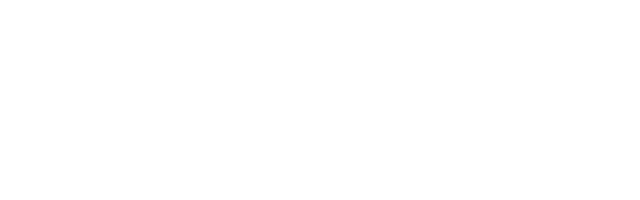
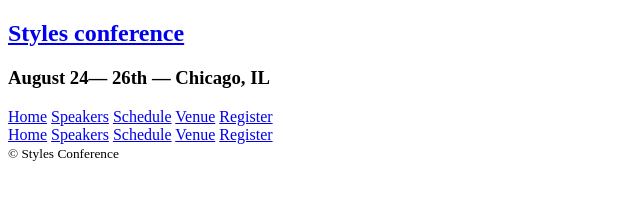
Before and after one commit to ibrahimabdike/styles-conference, a plain HTML site: page venue.html in a window 1280 px wide. Shown: the whole page, without its empty margins (0-640 px from the left). Drawn offline with Linux system fonts and the light colour scheme.

Commit message:
Real modification of html files using container id and css file added content

```diff
--- a/assets/stylesheets/main.css
+++ b/assets/stylesheets/main.css
@@ -46,3 +46,22 @@ table {
 	border-collapse: collapse;
 	border-spacing: 0;
 }
+/*
+  ========================================
+  Grid
+  ========================================
+*/
+
+*,
+*:before,
+*:after {
+  -webkit-box-sizing: border-box;
+     -moz-box-sizing: border-box;
+          box-sizing: border-box;
+}
+.container {
+  margin: 0 auto;
+  padding-left: 30px;
+  padding-right: 30px;
+  width: 960px;
+}
--- a/venue.html
+++ b/venue.html
@@ -0,0 +1,36 @@
+<!DOCTYPE html>
+<html>
+  <head>
+    <meta charset="utf-8">
+    <title></title>
+  </head>
+  <body>
+    <header class="container">
+      <section class="container">
+        <h1> <a href="index.html">Styles conference</a></h1>
+
+      </section>
+      <h3>August 24&mdash; 26th &mdash; Chicago, IL</h3>
+      <nav>
+        <a href="index.html">Home</a>
+        <a href="speakers.html">Speakers</a>
+        <a href="schedule.html">Schedule</a>
+        <a href="venue.html">Venue</a>
+        <a href="register.html">Register</a>
+      </nav>
+
+
+    </header>
+
+    <footer class="container">
+      <nav>
+        <a href="index.html">Home</a>
+        <a href="speakers.html">Speakers</a>
+        <a href="schedule.html">Schedule</a>
+        <a href="venue.html">Venue</a>
+        <a href="register.html">Register</a>
+      </nav>
+      <small>&copy; Styles Conference</small>
+    </footer>
+  </body>
+</html>
```
Also changed, not shown: index.html (+10 -7 lines), register.html (+36 -0 lines), schedule.html (+37 -0 lines), speakers.html (+36 -0 lines).
